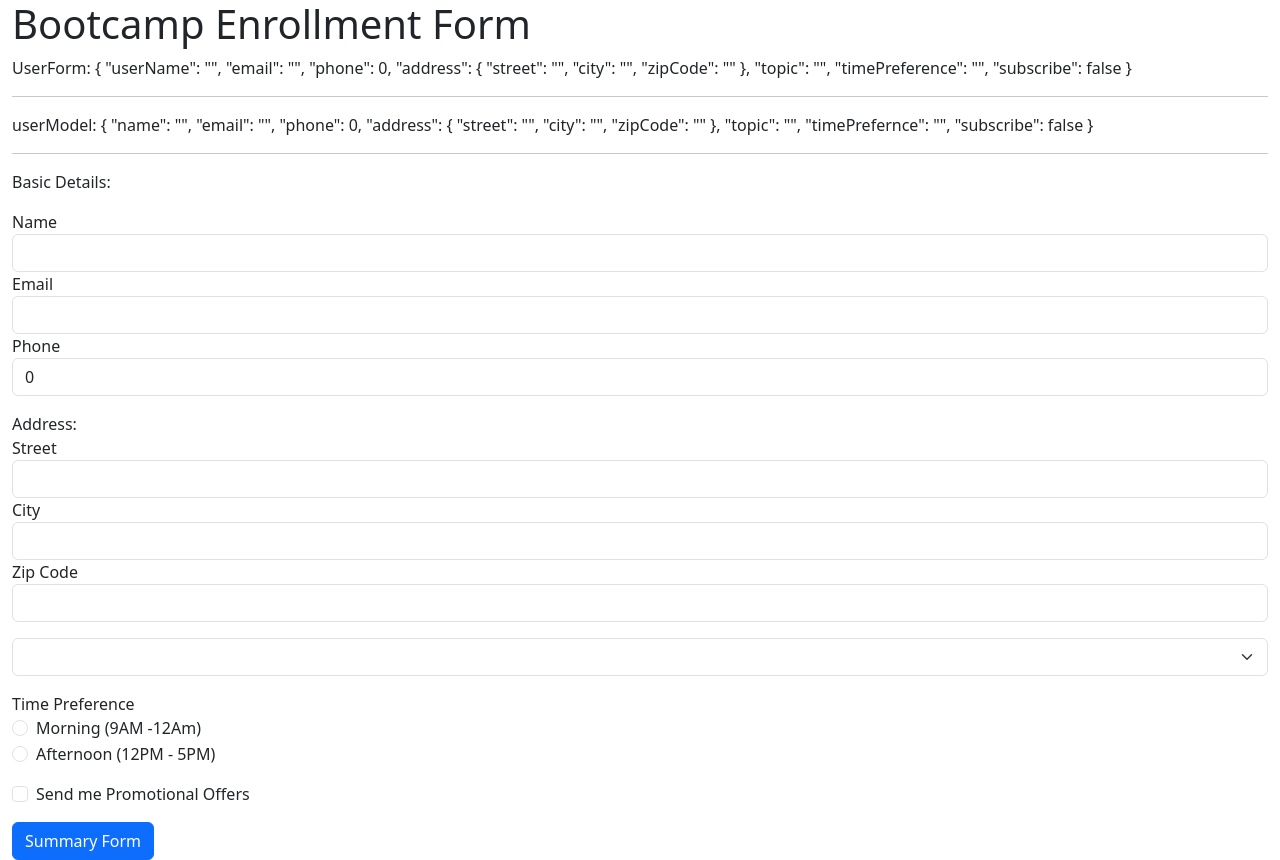
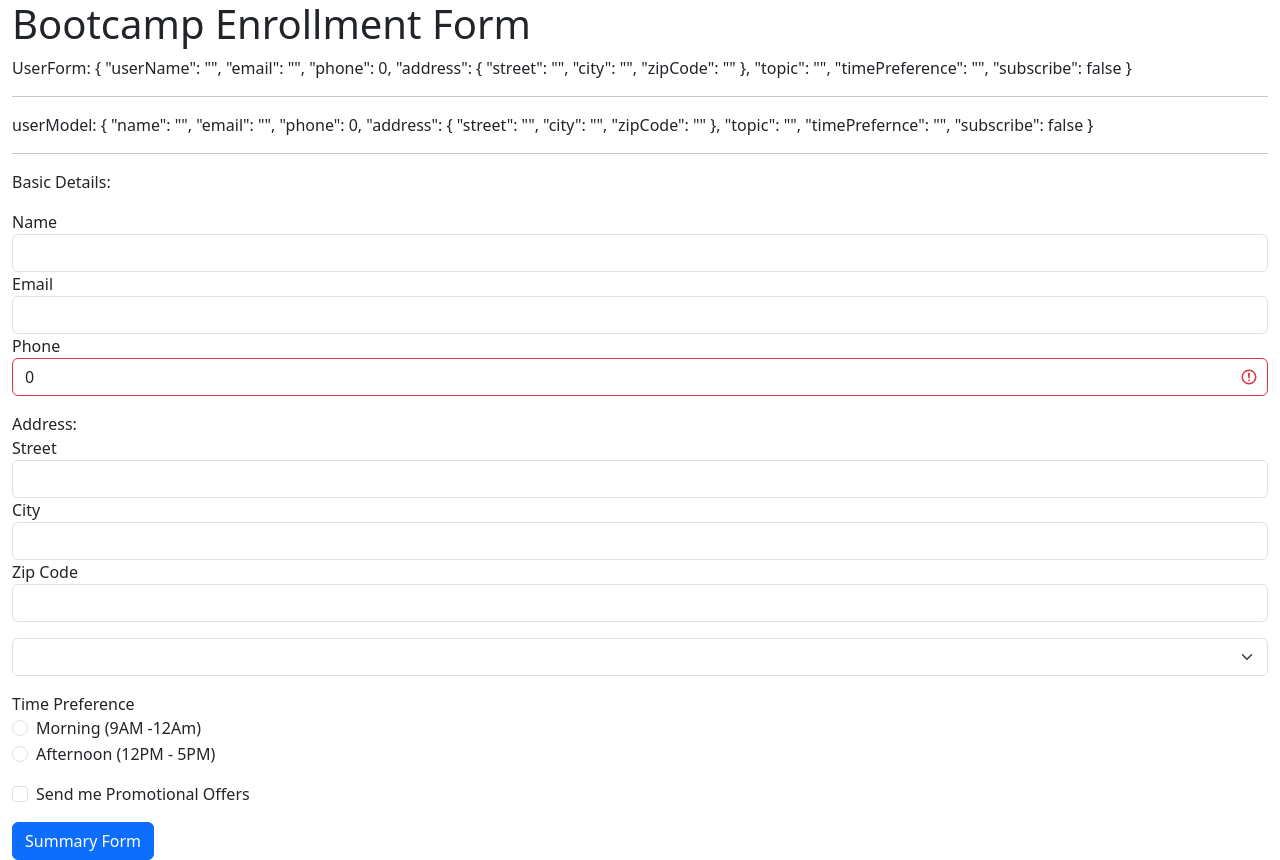
Before and after one commit to RishiSetpal/tdf, an Angular app: page / in a window 1280 px wide. Built offline with nearby package versions, Linux system fonts and the light colour scheme.

Commit message:
Angular Forms Tutorial - 8 - Validation with Visual Feedback - Validating using invalid Class "is-invalid" bootstrap class

```diff
--- a/src/app/app.component.html
+++ b/src/app/app.component.html
@@ -43,15 +43,18 @@
       <!--[(ngModel)]="userModel.name"  --is-- Two Way Data Binding -->
       <!--name                          --is-- Field Name on which FormControl is Binds Data to NgForm-->
 
-      <!-- #userName="ngModel" - This will help us access the ngModel directive's properties -->
+      <!-- #userName="ngModel" - This will help us access/ the ngModel directive's properties -->
       <!-- {{userName.untouched}} - This will show that it was touched or not -->
       <input
         #userName="ngModel"
         type="text"
         class="form-control"
+        [class.is-invalid]="userName.invalid && (userName.touched || userName.dirty)"
         [(ngModel)]="userModel.name"
+        required
         name="userName"
       />
+      <!-- [ngClass]="userName.invalid && userName.touched ? 'is-invalid' : ''" -->
     </div>
     <div class="form-group">
       <label>Email</label>
@@ -63,13 +66,18 @@
         name="email"
       />
     </div>
+    <!-- This mapping of ngModel to phone, #phone="ngModel" helps to access the ngModel directive's properties -->
     <div class="form-group mb-3">
       <label>Phone</label>
       <input
-        #phone
+        #phone="ngModel"
         type="tel"
         class="form-control"
+        ngClass="phone.invalid ? ''"
+        [ngClass]="phone.invalid ? 'is-invalid' : ''"
         [(ngModel)]="userModel.phone"
+        required
+        pattern="^\d{10}$"
         name="phone"
       />
     </div>
```
